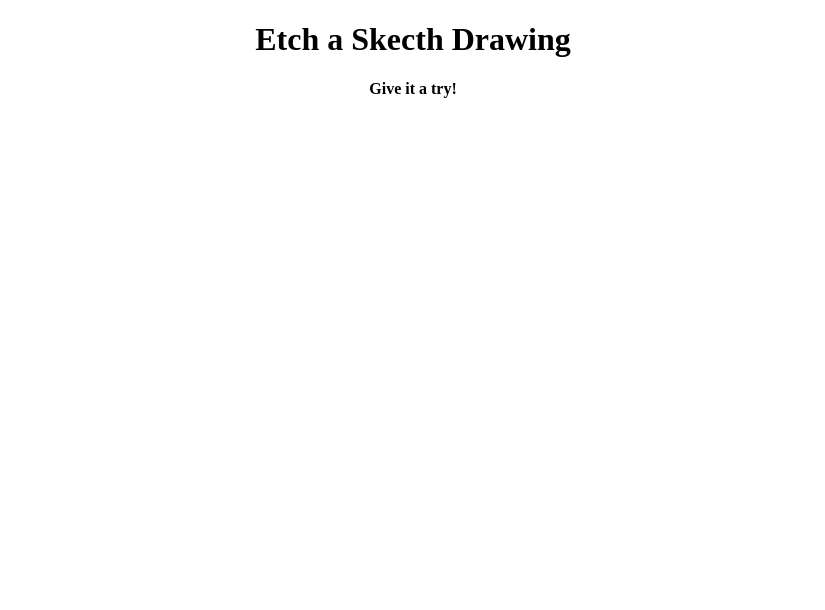
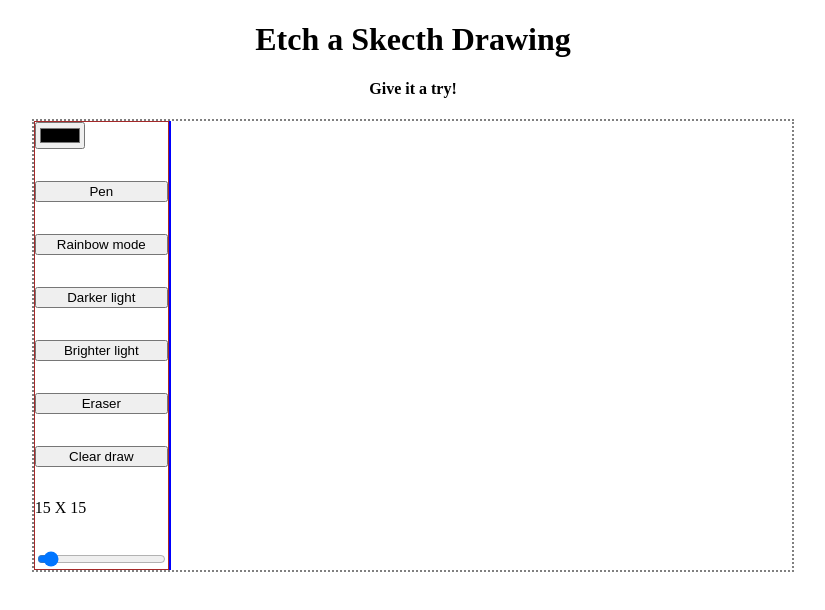
Before and after one commit to MiguelBelo95/Etch-a-Sketch, a plain HTML site: page index.html in a window 1280 px wide. Shown: the whole page, without its empty margins (227-1052 px from the left). Drawn offline with Linux system fonts and the light colour scheme.

Commit message:
Added buttons and main layout with CSS. To be styled

```diff
--- a/index.html
+++ b/index.html
@@ -1,10 +1,10 @@
 <!DOCTYPE html>
 <html lang="en">
   <head>
-	<meta charset="UTF-8">
-	<meta http-equiv="X-UA-Compatible" content="IE=edge">
-	<meta name="viewport" content="width=device-width, initial-scale=1.0">
-	<link rel="stylesheet" href="./resources/style.css">
+    <meta charset="UTF-8" />
+    <meta http-equiv="X-UA-Compatible" content="IE=edge" />
+    <meta name="viewport" content="width=device-width, initial-scale=1.0" />
+    <link rel="stylesheet" href="./resources/style.css" />
     <script src="./resources/logic.js" defer></script>
     <title>Draw & Skecth</title>
   </head>
@@ -14,8 +14,20 @@
       <h4>Give it a try!</h4>
     </div>
     <div class="body">
-		<div class="buttons"></div>
+      <div class="buttons">
+        <input id="colorSelector" type="color" />
+        <button id="penBtn" class="active">Pen</button>
+        <button id="rainbowBtn">Rainbow mode</button>
+        <button id="darkBtn">Darker light</button>
+        <button id="brightBtn">Brighter light</button>
+        <button id="eraserBtn">Eraser</button>
+        <button id="clearBtn">Clear draw</button>
+		<div id="sizeValue" class="size-value"></div>
+        <input type="range" value="15" min="10" max="100" id="sizeSlider" />
+      </div>
+      <div class="gridcontainer">
         <div class="gridbox"></div>
+      </div>
     </div>
   </body>
 </html>
--- a/resources/logic.js
+++ b/resources/logic.js
@@ -0,0 +1,20 @@
+const color = document.getElementById('colorSelector');
+const penBtn = document.getElementById('penBtn');
+const rainbowBtn = document.getElementById('rainbowBtn');
+const darkBtn = document.getElementById('darkBtn');
+const brightBtn = document.getElementById('brightBtn');
+const eraserBtn = document.getElementById('eraserBtn');
+const clearBtn = document.getElementById('clearBtn');
+const sizeDisplay = document.getElementById('sizeValue');
+const sizeSlider = document.getElementById('sizeSlider');
+
+
+
+let sizeValue = sizeSlider.value;
+
+sizeDisplay.append(`${sizeValue} X ${sizeValue}`)
+
+//Toggle active and inactive on buttons, change background of btn
+
+
+//Add EventListeners to the buttons;
--- a/resources/style.css
+++ b/resources/style.css
@@ -5,3 +5,32 @@
 .header {
 	text-align: center;
 }
+
+.body {
+	display: flex;
+	width: 60%;
+	margin: auto;
+	border: 2px dotted grey ;
+}
+
+
+/* BUTTONS */
+.buttons {
+	display: flex;
+	flex-direction: column;
+	border: 1px solid brown;
+	gap: 2rem;
+	max-width: 150px;
+}
+
+
+
+/* GRID */
+
+.gridcontainer {
+	border: 1px solid blue;
+}
+
+.gridbox {
+	display: grid;
+}
```
Lines whose indentation alone changed are shown as unchanged.
